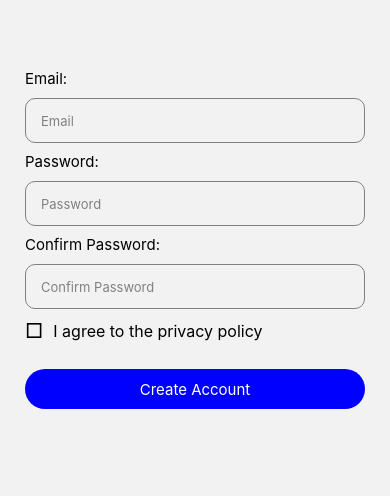
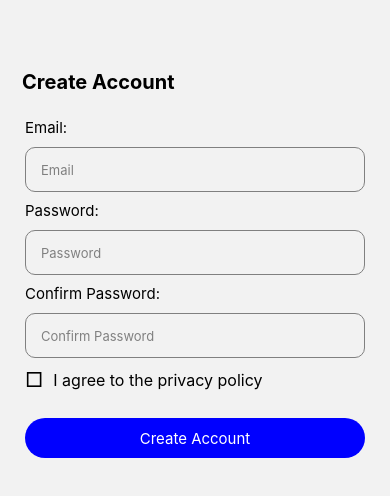
Before and after one commit to Nevram30/Gabie-chatbot, a React Native app: screen /Register in a window 390 px wide. Shown: the top 496 px of the page. Built offline with nearby package versions, Linux system fonts and the light colour scheme; no server answers.

Commit message:
feat: change login setting

```diff
--- a/RegisterAccount.js
+++ b/RegisterAccount.js
@@ -66,7 +66,10 @@ const RegisterAccount = () => {
   };
 
   return (
-    <ScrollView>
+    <View style={styles.mainContainer}>
+      <View>
+        <Text style={styles.signupHeader}>Create Account</Text>
+      </View>
       <View style={styles.signupcontainer}>
         <Text style={styles.label1}>Email:</Text>
         <TextInput
@@ -106,23 +109,32 @@ const RegisterAccount = () => {
           <Text style={styles.createtext}>Create Account</Text>
         </TouchableOpacity>
       </View>
-    </ScrollView>
+    </View>
   );
 };
 
 export default RegisterAccount;
 
 const styles = StyleSheet.create({
+  mainContainer: {
+    paddingTop: 20,
+  },
+  signupcontainer: {
+    padding: 10,
+    marginTop: 5,
+    margin: 15,
+  },
+  signupHeader: {
+    fontWeight: "bold",
+    fontSize: 20,
+    marginTop: 50,
+    marginLeft: 22,
+  },
   label1: {
     fontWeight: "normal",
     fontSize: 15,
     marginTop: 9,
     justifyContent: "center",
-  },
-  signupcontainer: {
-    padding: 10,
-    marginTop: 50,
-    margin: 15,
   },
   input1: {
     height: 45,
```
